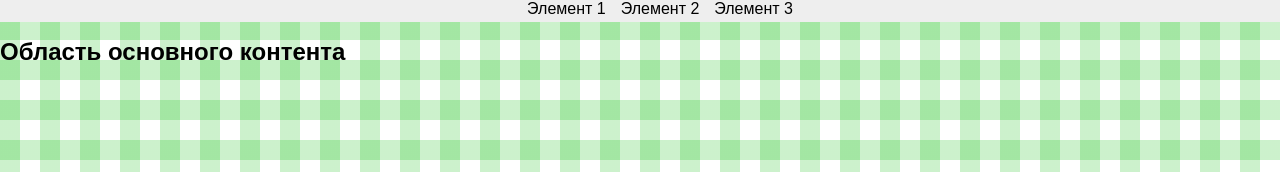
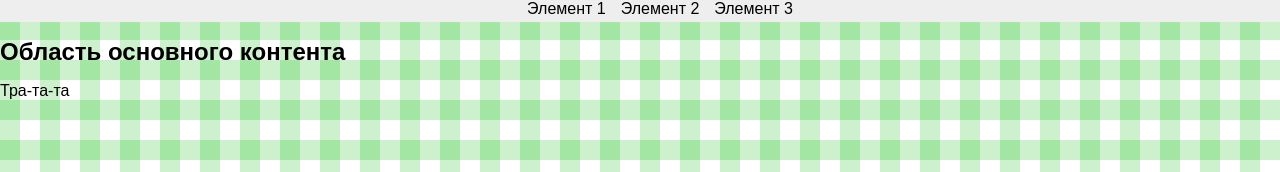
Before and after one commit to RamisSh/auto, a plain HTML site: page index.html in a window 1280 px wide. Shown: the top 172 px of the page. Drawn offline with Linux system fonts and the light colour scheme; files that its build step writes are made by us from their sources.

Commit message:
Second commit

```diff
--- a/index.html
+++ b/index.html
@@ -24,6 +24,7 @@
 			</div>
 			<div class="content">
 				<h1>Область основного контента</h1>
+				<p>Тра-та-та</p>
 			</div>
 		</div>
 	<!-- build:js sripts/vendor.js -->
```
